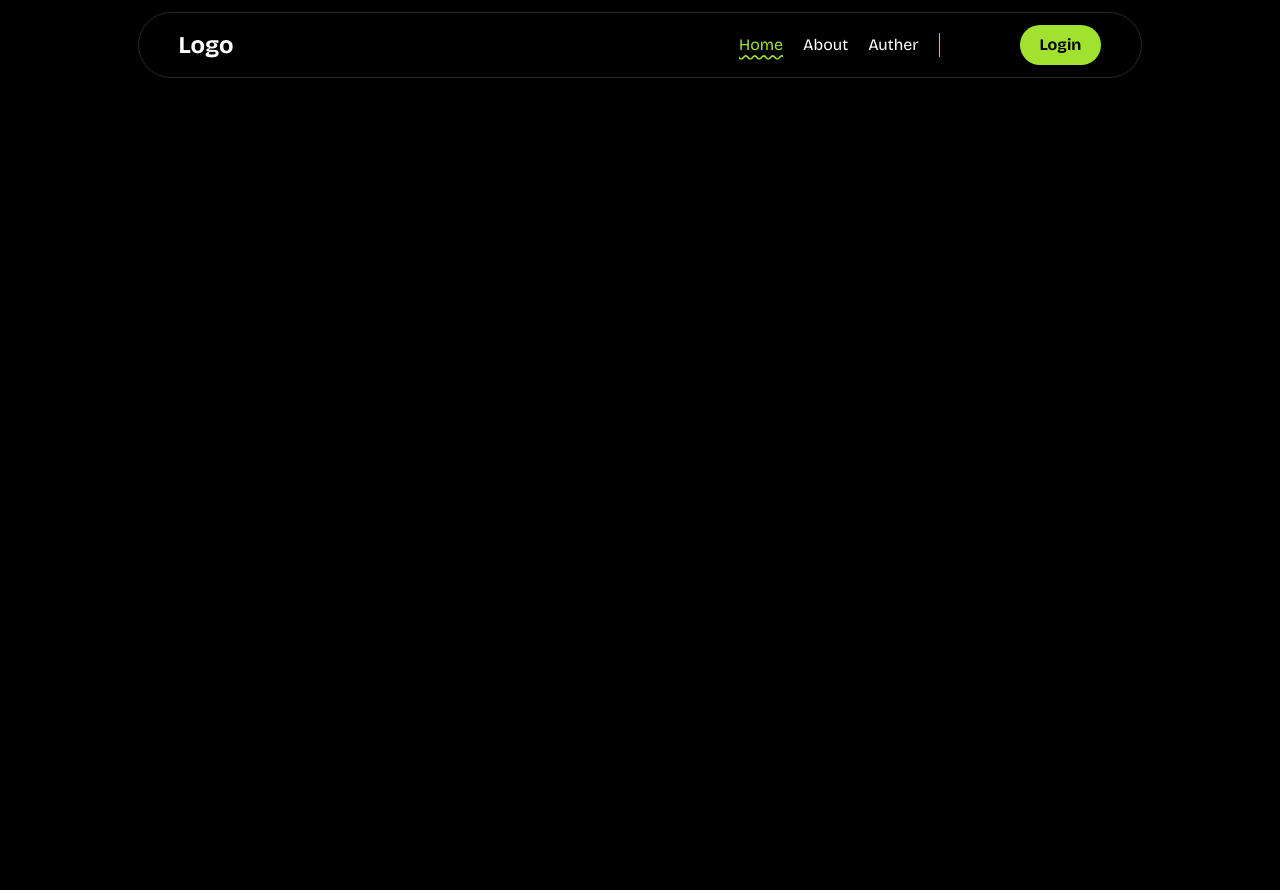
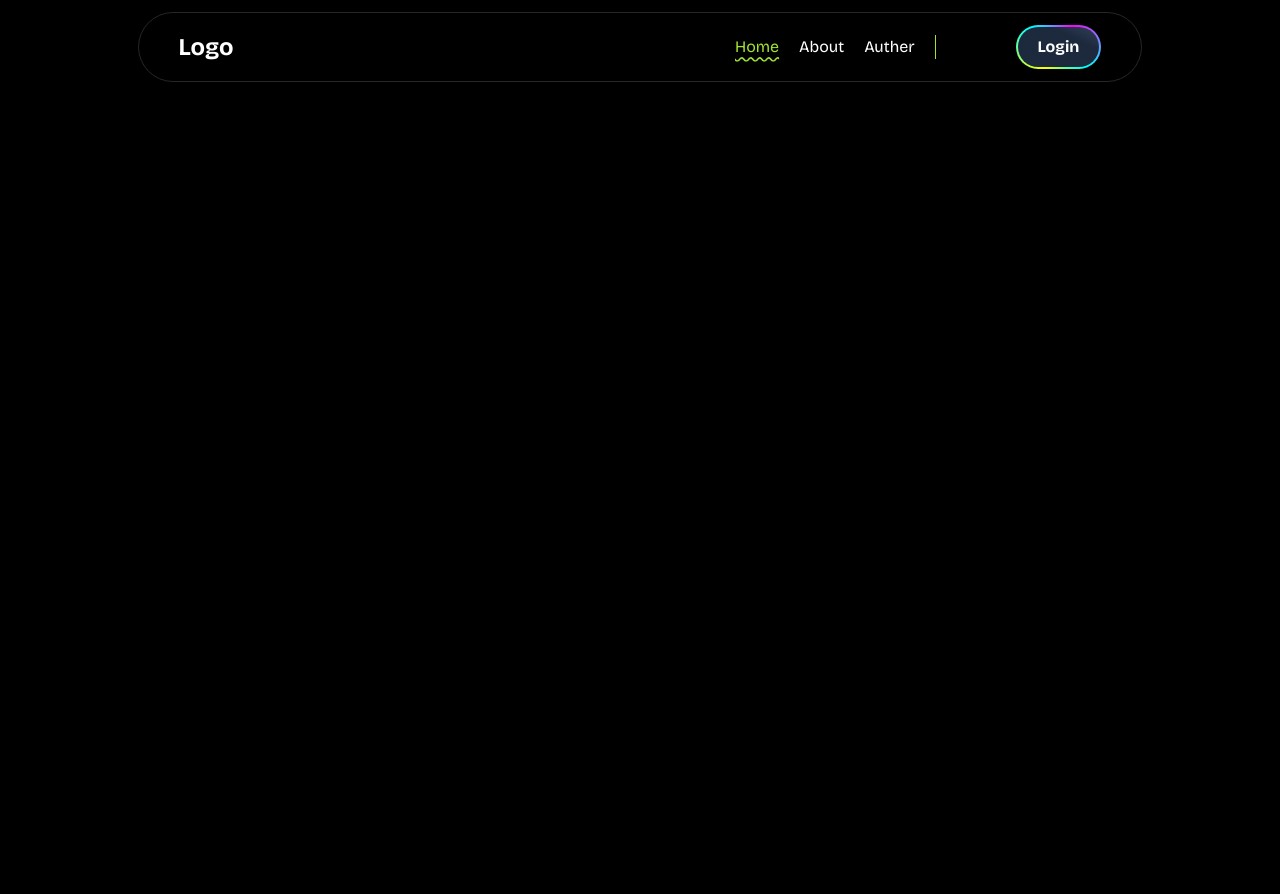
Before and after one commit to vardhan-ganugula/urlfoxy, a React (Vite) app in the folder client/: page / in a window 1280 px wide. Built offline with nearby package versions, Linux system fonts and the light colour scheme.

Commit message:
add button varient

```diff
--- a/client/src/components/Button.jsx
+++ b/client/src/components/Button.jsx
@@ -1,25 +1,31 @@
-import React from 'react'
+import React from "react";
 
 const Button = ({
-    variant = 'default',
-    color = 'white',
-    children,
-    bolded = 'false'
+  variant = "default",
+  color = "white",
+  children,
+  bolded = "false",
 }) => {
   return (
-    <button className={`
-        px-5 py-2 cursor-pointer ${
-            variant === 'default' ? 'bg-[#A1E231] text-black rounded-full' :
-            variant === 'outline' ? 'bg-black border-2 border-[#A1E231] text-[#A1E231] rounded-full' : ''
+    <button
+      className={`
+         cursor-pointer p-[2px] ${
+          variant === "default"
+            ? "bg-[#A1E231] text-black rounded-full"
+            : variant === "outline"
+            ? "bg-black border-2 border-[#A1E231] text-[#A1E231] rounded-full"
+            : variant === "glowy"
+            ? "rounded-full glowy "
+            : ""
         }
 
-        ${
-            bolded && 'font-bold'
-        }
-    `}>
-        {children}
+        ${bolded && "font-bold"}
+    `}
+    >
+      <span
+        className={`px-5 py-2 inline-flex w-full h-full ${variant === 'glowy' ? 'bg-gradient-to-bl from-slate-700 to-30% to-slate-800 text-white rounded-[inherit] blur-none z-[1]' : ''}`}>{children}</span>
     </button>
-  )
-}
+  );
+};
 
-export default Button
+export default Button;
--- a/client/src/components/HomepageHeader.jsx
+++ b/client/src/components/HomepageHeader.jsx
@@ -29,9 +29,8 @@ const HomepageHeader = () => {
                 </li>
               ))}
             </ul>
-            <Button variant="default" bolded="true">
-              {" "}
-              Login{" "}
+            <Button variant="glowy" bolded="true">
+              Login
             </Button>
           </div>
         </div>
--- a/client/src/index.css
+++ b/client/src/index.css
@@ -1,11 +1,31 @@
-@import 'tailwindcss';
-
+@import "tailwindcss";
 
 @theme {
-    --color-primary : #A1E231;
+  --color-primary: #a1e231;
 }
 
+* {
+  font-family: "Bricolage Grotesque", sans-serif;
+}
 
-*{
-    font-family: "Bricolage Grotesque", sans-serif;
+@property --glowy{
+  syntax: "<angle>";
+  initial-value: 0deg;
+  inherits: false;
 }
+
+.glowy{
+  --glowy-angle : 0deg;
+  background: conic-gradient(from var(--glowy), #ff0, #0ff, #f0f, #0ff, #ff0);
+  animation: glow-rotate 5s linear infinite;
+}
+
+@keyframes glow-rotate{
+  0%{
+    --glowy: 0deg;
+  }
+  100%{
+    --glowy: 360deg;
+
+  }
+}
```
